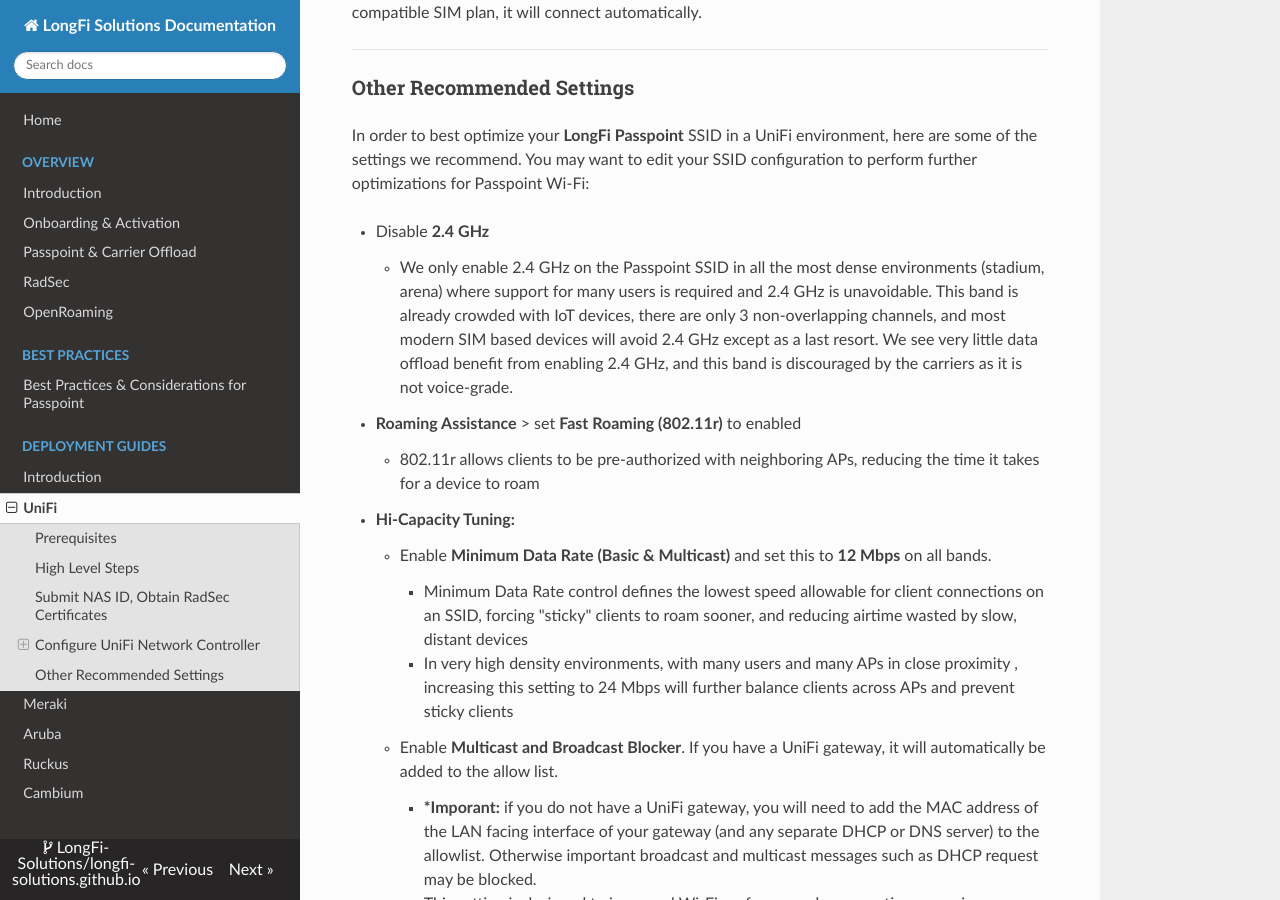
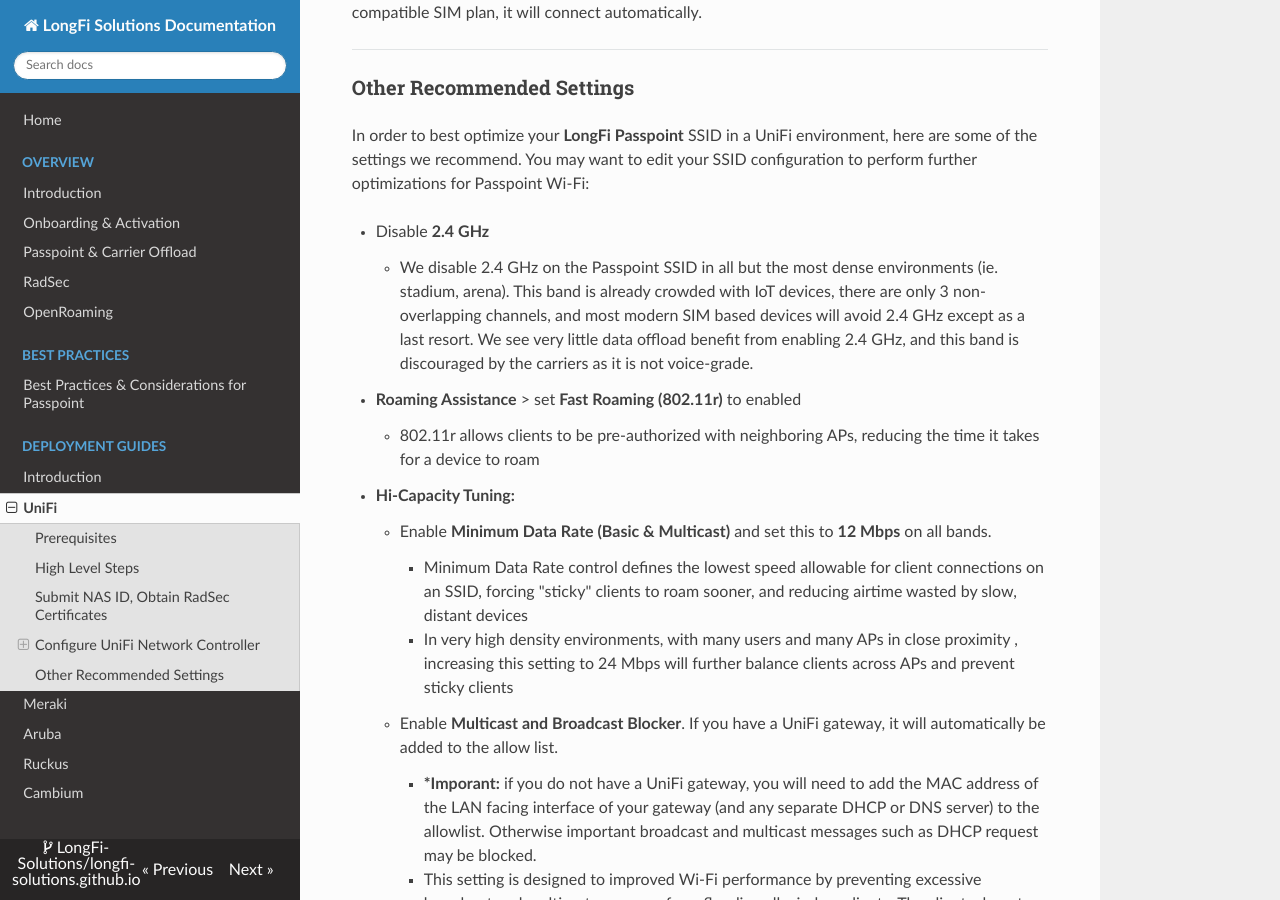
Before and after one commit to LongFi-Solutions/longfi-solutions.github.io, an MkDocs documentation site: the page built from docs/deployment/unifi.md, in a window 1280 px wide and 900 px high, scrolled down 8797 px. Built offline with MkDocs 1.6.1, drawn with Linux system fonts in a browser that asks for light colours; nearby versions of some CDN libraries.

Commit message:
Update Deployment Guides “unifi”

```diff
--- a/docs/deployment/unifi.md
+++ b/docs/deployment/unifi.md
@@ -156,7 +156,7 @@ Your LongFi Passpoint SSID is now configured and broadcasting.  You can test acc
 In order to best optimize your **LongFi Passpoint** SSID in a UniFi environment, here are some of the settings we recommend.  You may want to edit your SSID configuration to perform further optimizations for Passpoint Wi-Fi:
 
 - Disable **2.4 GHz**
-    - We only enable 2.4 GHz on the Passpoint SSID in all the most dense environments (stadium, arena) where support for many users is required and 2.4 GHz is unavoidable.  This band is already crowded with IoT devices, there are only 3 non-overlapping channels, and most modern  SIM based devices will avoid 2.4 GHz except as a last resort.  We see very little data offload benefit from enabling 2.4 GHz, and this band is discouraged by the carriers as it is not voice-grade.
+    - We disable 2.4 GHz on the Passpoint SSID in all but the most dense environments (ie. stadium, arena).  This band is already crowded with IoT devices, there are only 3 non-overlapping channels, and most modern  SIM based devices will avoid 2.4 GHz except as a last resort.  We see very little data offload benefit from enabling 2.4 GHz, and this band is discouraged by the carriers as it is not voice-grade.
 - **Roaming Assistance** > set **Fast Roaming (802.11r)** to enabled
     - 802.11r allows clients to be pre-authorized with neighboring APs, reducing the time it takes for a device to roam
 - **Hi-Capacity Tuning:**
```
